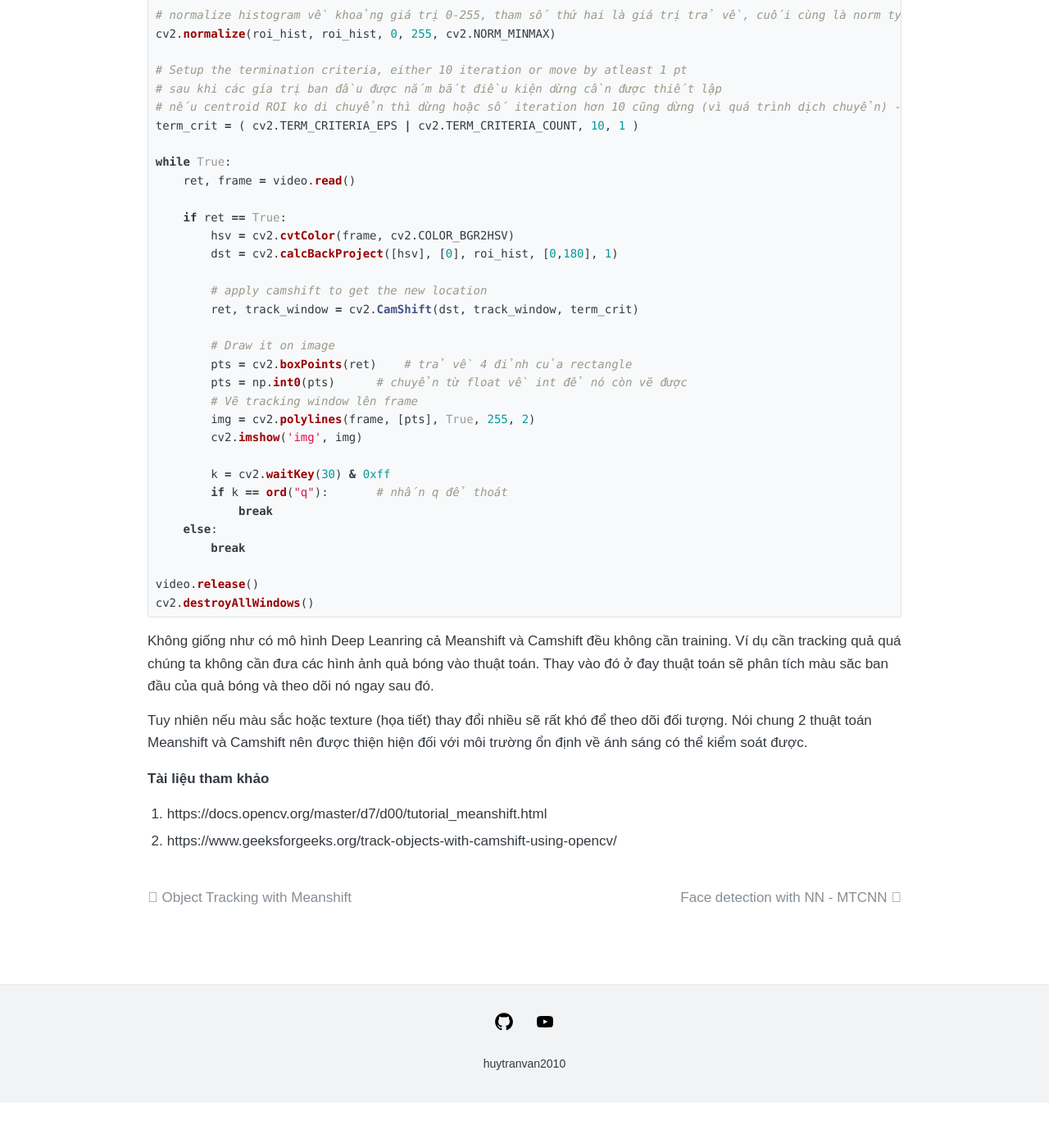
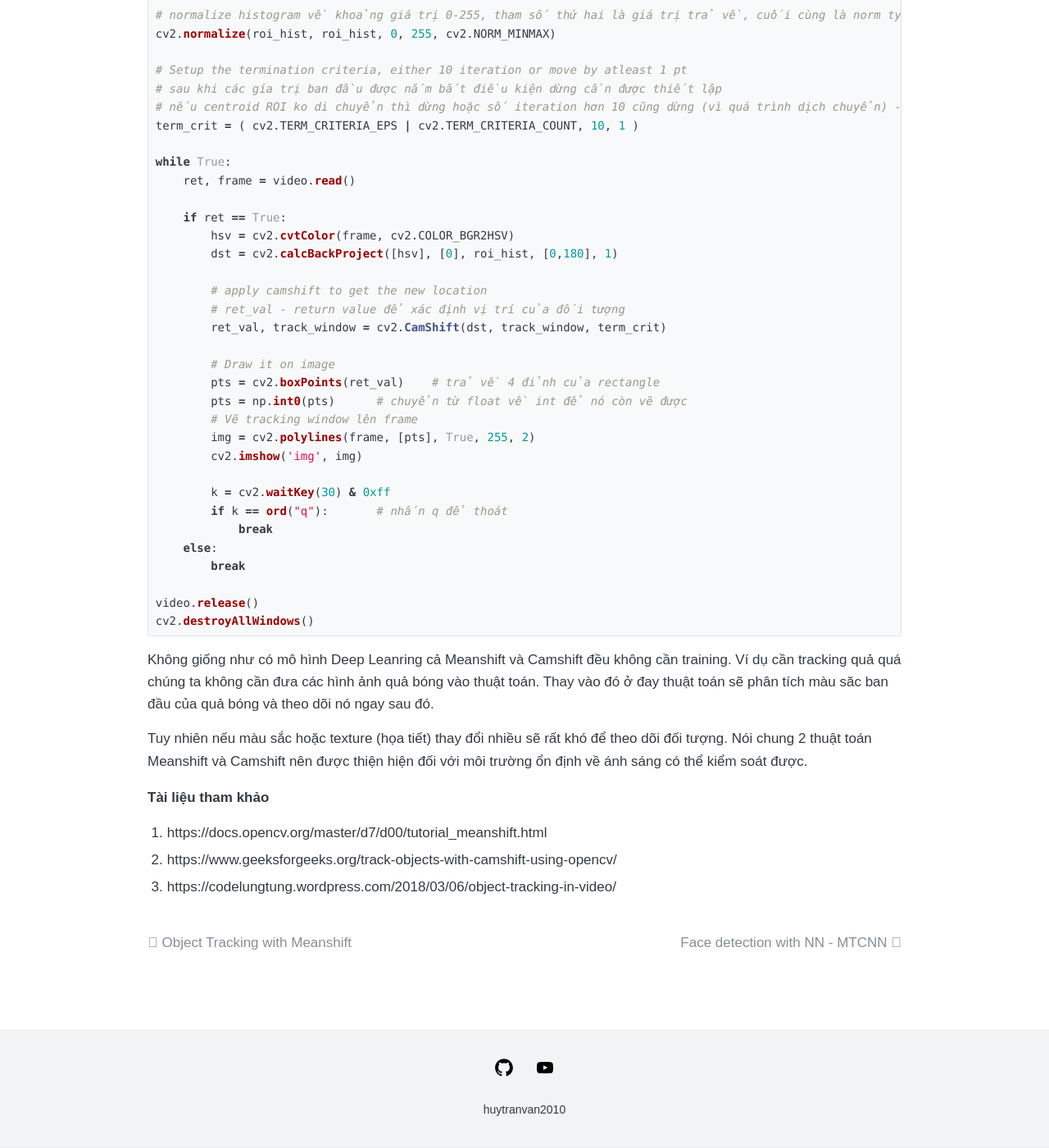
Before and after one commit to huytranvan2010/huytranvan2010.github.io, a Jekyll site: the page built from _posts/2021-06-16-Camshift-Object-Tracking .md, in a window 1280 px wide and 1400 px high, scrolled down 1526 px. Shown: the whole window at 82% size. Built offline with Jekyll 4.4.1, drawn with Linux system fonts in a browser that asks for light colours; before the commit the page ends 2870 px from its top, so only the background shows below that.

Commit message:
object tracking with camshift

```diff
--- a/_posts/2021-06-16-Camshift-Object-Tracking .md
+++ b/_posts/2021-06-16-Camshift-Object-Tracking .md
@@ -62,10 +62,11 @@ while True:
         dst = cv2.calcBackProject([hsv], [0], roi_hist, [0,180], 1)
 
         # apply camshift to get the new location
-        ret, track_window = cv2.CamShift(dst, track_window, term_crit)
+        # ret_val - return value để xác định vị trí của đối tượng
+        ret_val, track_window = cv2.CamShift(dst, track_window, term_crit)
 
         # Draw it on image
-        pts = cv2.boxPoints(ret)    # trả về 4 đỉnh của rectangle
+        pts = cv2.boxPoints(ret_val)    # trả về 4 đỉnh của rectangle
         pts = np.int0(pts)      # chuyển từ float về int để nó còn vẽ được
         # Vẽ tracking window lên frame
         img = cv2.polylines(frame, [pts], True, 255, 2)
```
Also changed, not shown: other parts of _posts/2021-06-16-Camshift-Object-Tracking .md (+1 -0 lines).
